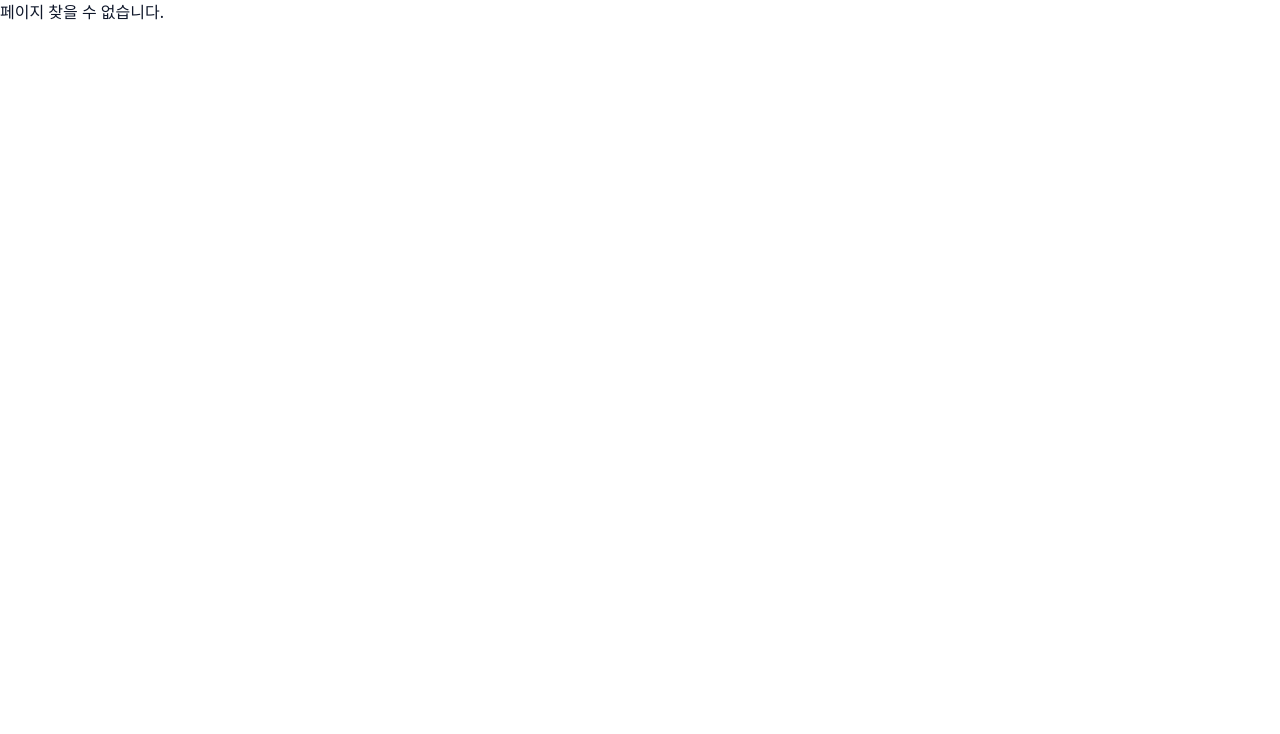
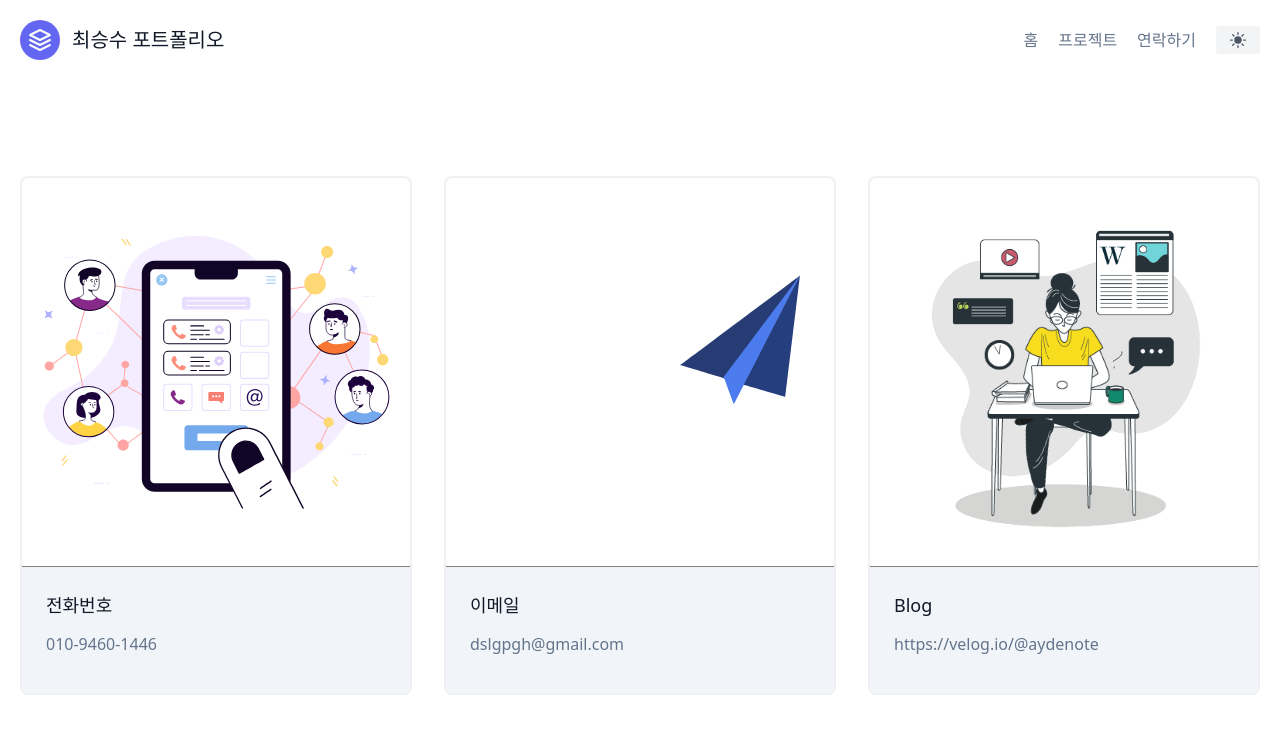
Before and after one commit to aydenote/Next-portfolio, a Next.js app: page /contact in a window 1280 px wide. Before the commit this address had no page. Shown: the top 734 px of the page. Built offline with nearby package versions, Linux system fonts and the light colour scheme.

Commit message:
contact 페이지 전체 구현

```diff
--- /dev/null
+++ b/pages/contact.js
@@ -0,0 +1,49 @@
+import Link from 'next/link';
+import { ThemeProvider } from 'next-themes';
+import { CallAnimation, EmailAnimation, BlogAnimation } from '../components/animation';
+import Header from '../components/header';
+
+export default function Contact() {
+  return (
+    <ThemeProvider>
+      <Header />
+      <section class="text-gray-600 body-font">
+        <div class="container px-5 py-24 mx-auto">
+          <div class="flex flex-wrap -m-4">
+            <div class="p-4 md:w-1/3">
+              <div class="h-full border-2 border-gray-200 border-opacity-60 rounded-lg overflow-hidden">
+                <CallAnimation />
+                <div class="p-6 bg-slate-100 dark:bg-slate-900">
+                  <h1 class="title-font text-lg font-medium text-gray-900 mb-3">전화번호</h1>
+                  <p class="leading-relaxed mb-3">010-9460-1446</p>
+                </div>
+              </div>
+            </div>
+            <div class="p-4 md:w-1/3">
+              <div class="h-full border-2 border-gray-200 border-opacity-60 rounded-lg overflow-hidden">
+                <EmailAnimation />
+                <div class="p-6 bg-slate-100 dark:bg-slate-900">
+                  <h1 class="title-font text-lg font-medium text-gray-900 mb-3">이메일</h1>
+                  <p class="leading-relaxed mb-3">dslgpgh@gmail.com</p>
+                </div>
+              </div>
+            </div>
+            <div class="p-4 md:w-1/3">
+              <div class="h-full border-2 border-gray-200 border-opacity-60 rounded-lg overflow-hidden">
+                <BlogAnimation />
+                <div class="p-6 bg-slate-100 dark:bg-slate-900">
+                  <h1 class="title-font text-lg font-medium text-gray-900 mb-3">Blog</h1>
+                  <p class="leading-relaxed mb-3">
+                    <Link href="https://velog.io/@aydenote" target="_blank">
+                      https://velog.io/@aydenote
+                    </Link>
+                  </p>
+                </div>
+              </div>
+            </div>
+          </div>
+        </div>
+      </section>
+    </ThemeProvider>
+  );
+}
```
